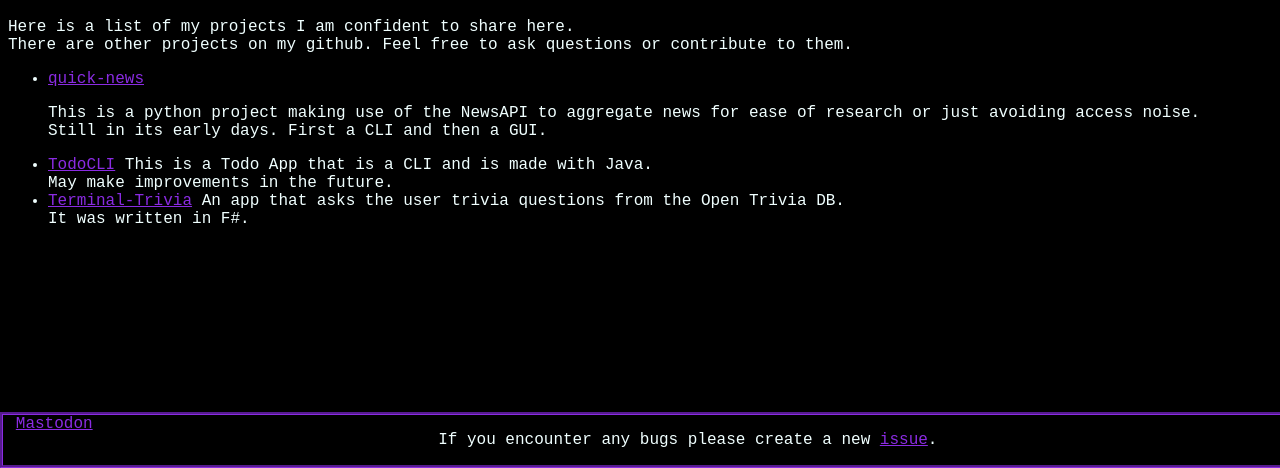
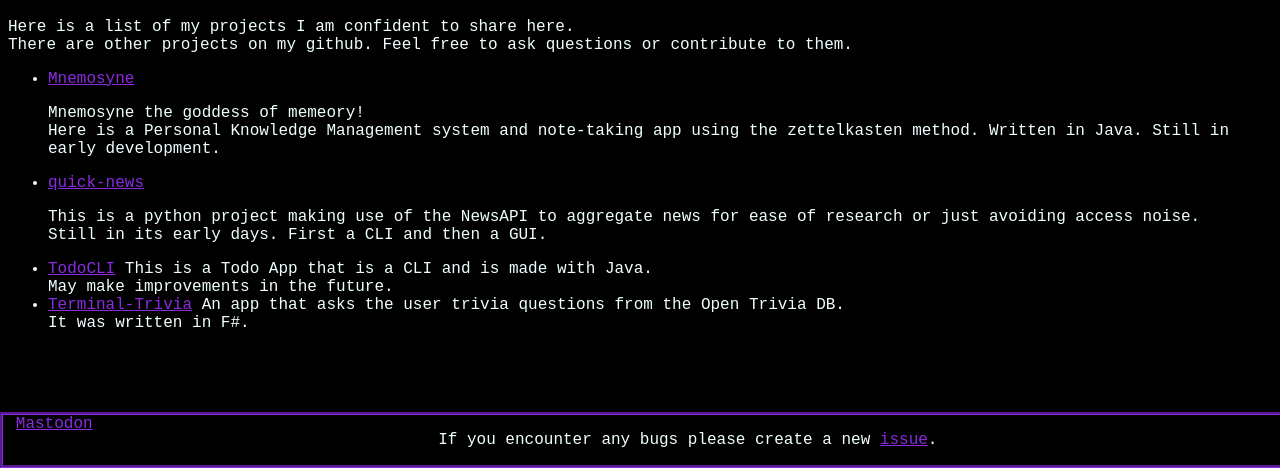
Before and after one commit to FiggyFoxFunc/FiggyFoxFunc.github.io, a plain HTML site: page pages/projects.html in a window 1280 px wide. Shown: the part 332-800 px from the top of the page. Drawn offline with Linux system fonts and the light colour scheme.

Commit message:
Added new entry.

```diff
--- a/pages/projects.html
+++ b/pages/projects.html
@@ -32,6 +32,15 @@
             </p>
             <ul>
                 <li>
+                    <a href="https://github.com/FiggyFoxFunc/Mnemosyne">Mnemosyne</a>
+                    <p>
+                        Mnemosyne the goddess of memeory!<br>
+                        Here is a Personal Knowledge Management system and note-taking
+                        app using the zettelkasten method. Written in Java.
+                        Still in early development.
+                    </p>
+                </li>
+                <li>
                     <a href="https://github.com/FiggyFoxFunc/quick-news">quick-news</a>
                     <p>
                         This is a python project making use of the NewsAPI to aggregate
```
